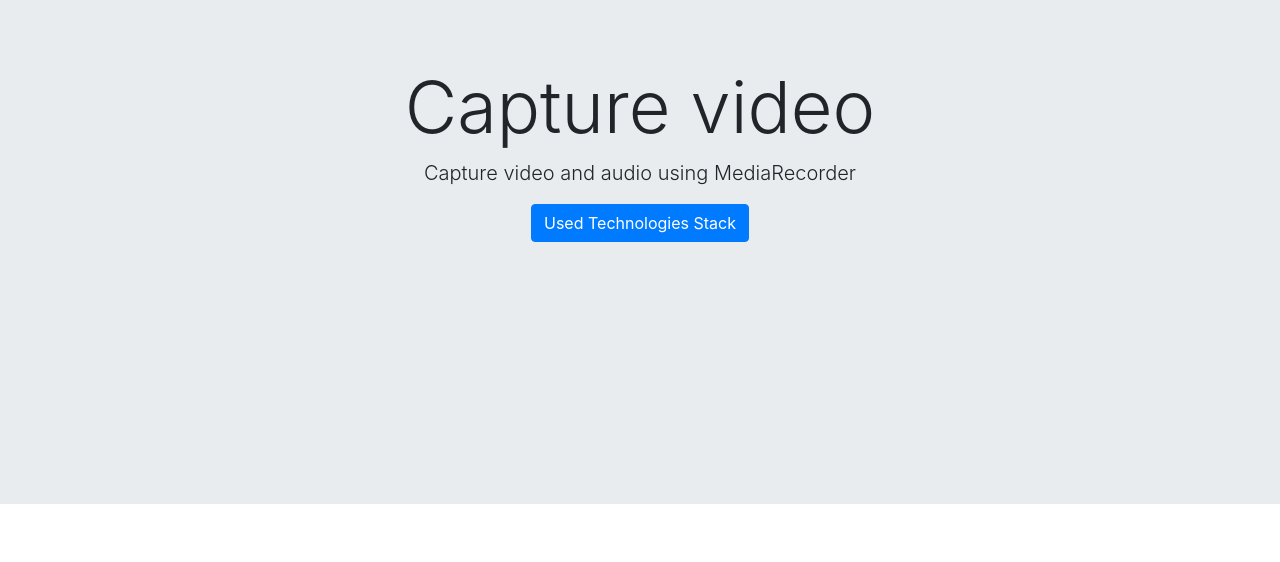
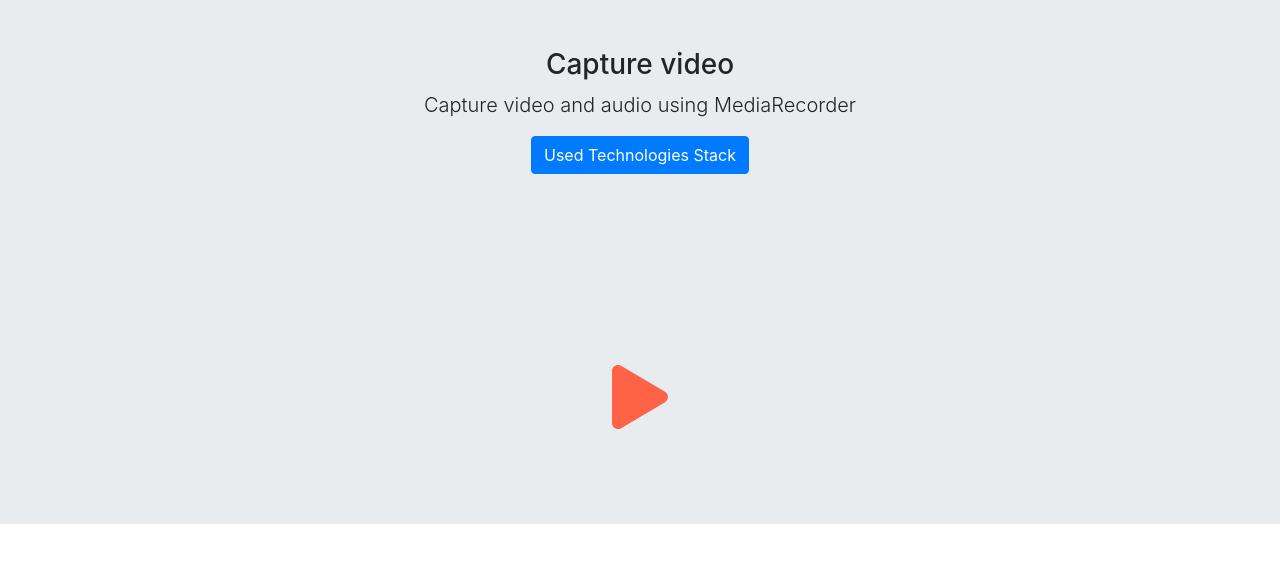
Before and after one commit to nikita-parkhomenko/capture-video-react, a React (Create React App) app: page / in a window 1280 px wide. Shown: the top 562 px of the page. Built offline with nearby package versions, Linux system fonts and the light colour scheme; no server answers.

Commit message:
add font-awesome icons

```diff
--- a/package.json
+++ b/package.json
@@ -3,6 +3,11 @@
   "version": "0.1.0",
   "private": true,
   "dependencies": {
+    "@fortawesome/fontawesome-svg-core": "^1.2.34",
+    "@fortawesome/free-brands-svg-icons": "^5.15.2",
+    "@fortawesome/free-regular-svg-icons": "^5.15.2",
+    "@fortawesome/free-solid-svg-icons": "^5.15.2",
+    "@fortawesome/react-fontawesome": "^0.1.14",
     "@testing-library/jest-dom": "^5.11.9",
     "@testing-library/react": "^11.2.5",
     "@testing-library/user-event": "^12.6.3",
--- a/src/components/capture-video/index.js
+++ b/src/components/capture-video/index.js
@@ -1,5 +1,7 @@
 import { Jumbotron, Container, Row, Col, Button, Fade, Spinner } from 'reactstrap';
 import React, { useState, useEffect, useCallback } from 'react';
+import { FontAwesomeIcon } from '@fortawesome/react-fontawesome';
+import { faPlay, faPause, faStop } from '@fortawesome/free-solid-svg-icons'
 import { useDispatch, useSelector } from 'react-redux';
 
 import { TYPE_CAPTURE_VIDEO, selector } from './reducer';
@@ -7,7 +9,7 @@ import { TYPE_CAPTURE_VIDEO, selector } from './reducer';
 const CaptureVideo = () => {
   const [fadeIn, setFadeIn] = useState(false);
   const dispatch = useDispatch();
-  const { disabled } = useSelector(selector);
+  const { disabled, isRecording } = useSelector(selector);
   const toggle = () => setFadeIn(!fadeIn);
   /**
     Коллбэк-реф передаем функцмю в качестве ref атрибута, эта функция получит
@@ -28,7 +30,6 @@ const CaptureVideo = () => {
     return () => dispatch({ type: TYPE_CAPTURE_VIDEO.CLEAR });
   }, [dispatch]);
 
-  console.log(disabled);
   if (disabled) {
     return <div className="d-flex justify-content-center my-5">
       <Spinner style={{ width: '80px', height: '80px' }} type="grow" color="info" />
@@ -36,9 +37,9 @@ const CaptureVideo = () => {
   }
 
   return (
-    <Jumbotron fluid>
+    <Jumbotron fluid className="pt-5">
       <Container className="d-flex flex-column align-items-center" fluid>
-        <h5 className="display-3"> Capture video </h5>
+        <h3> Capture video </h3>
         <p className="lead"> Capture video and audio using MediaRecorder </p>
         <Row>
           <Col className="text-center" >
@@ -49,8 +50,32 @@ const CaptureVideo = () => {
           </Col>
         </Row>
         <Row>
-          <Col>
-            <video ref={setVideoRef} muted className="d-block" width="100%" autoPlay />
+          <Col className="d-flex flex-column align-items-center">
+            <video
+                ref={setVideoRef}
+                muted
+                className="d-block h-50 mb-4"
+                width="100%"
+                autoPlay
+            />
+            <div>
+              {
+                isRecording
+                  ? <FontAwesomeIcon style={{ cursor: 'pointer' }} size="4x" icon={faPause} color="tomato" />
+                  : <FontAwesomeIcon style={{ cursor: 'pointer' }} size="4x" icon={faPlay} color="tomato" />
+              }
+              {
+                isRecording
+                    ? <FontAwesomeIcon
+                        style={{ cursor: 'pointer' }}
+                        className="ml-5"
+                        size="4x"
+                        icon={faStop}
+                        color="tomato"
+                    />
+                    : null
+              }
+            </div>
           </Col>
         </Row>
       </Container>
--- a/src/components/capture-video/reducer.js
+++ b/src/components/capture-video/reducer.js
@@ -5,10 +5,12 @@ export const TYPE_CAPTURE_VIDEO = (prefix => ({
   // complex actions
   INITIALIZE: `${prefix}INITIALIZE`,
   SET_MEDIA_REF: `${prefix}SET_MEDIA_REF`,
+  START_RECORDING: `${prefix}START_RECORDING`,
 }))('@capture-video/');
 
 
 const initial = {
+  isRecording: false,
   initialized: false,
   disabled: false,
   hasError: false,
--- a/src/components/capture-video/saga.js
+++ b/src/components/capture-video/saga.js
@@ -10,11 +10,12 @@ const recorder = new Recorder();
 export default function* watcher() {
   yield takeEvery(TYPE_CAPTURE_VIDEO.INITIALIZE, initializeSaga);
   yield takeEvery(TYPE_CAPTURE_VIDEO.SET_MEDIA_REF, setMediaRef);
+  yield takeEvery(TYPE_CAPTURE_VIDEO.START_RECORDING, startRecording);
 }
 
 function* initializeSaga() {
   yield put({ type: TYPE_CAPTURE_VIDEO.META, disabled: true });
-  yield delay(1000 * 2);
+  // yield delay(1000 * 2);
   yield put({ type: TYPE_CAPTURE_VIDEO.META, initialized: true, disabled: false });
 }
 
@@ -22,7 +23,15 @@ function* setMediaRef({ payload }) {
   const videoRef = _.get(payload, 'videoRef');
   try {
     yield call(recorder.setMediaNode, videoRef);
+    yield call(
+        recorder.init,
+        { type: 'video', mimeType: 'video/webm', video: true, audio: true }
+    );
   } catch (error) {
     yield put({ type: TYPE_CAPTURE_VIDEO.META, hasError: true });
   }
 }
+
+function* startRecording() {
+
+}
```
Also changed, not shown: 1 other file (tests, documents, lock files or other folders).
